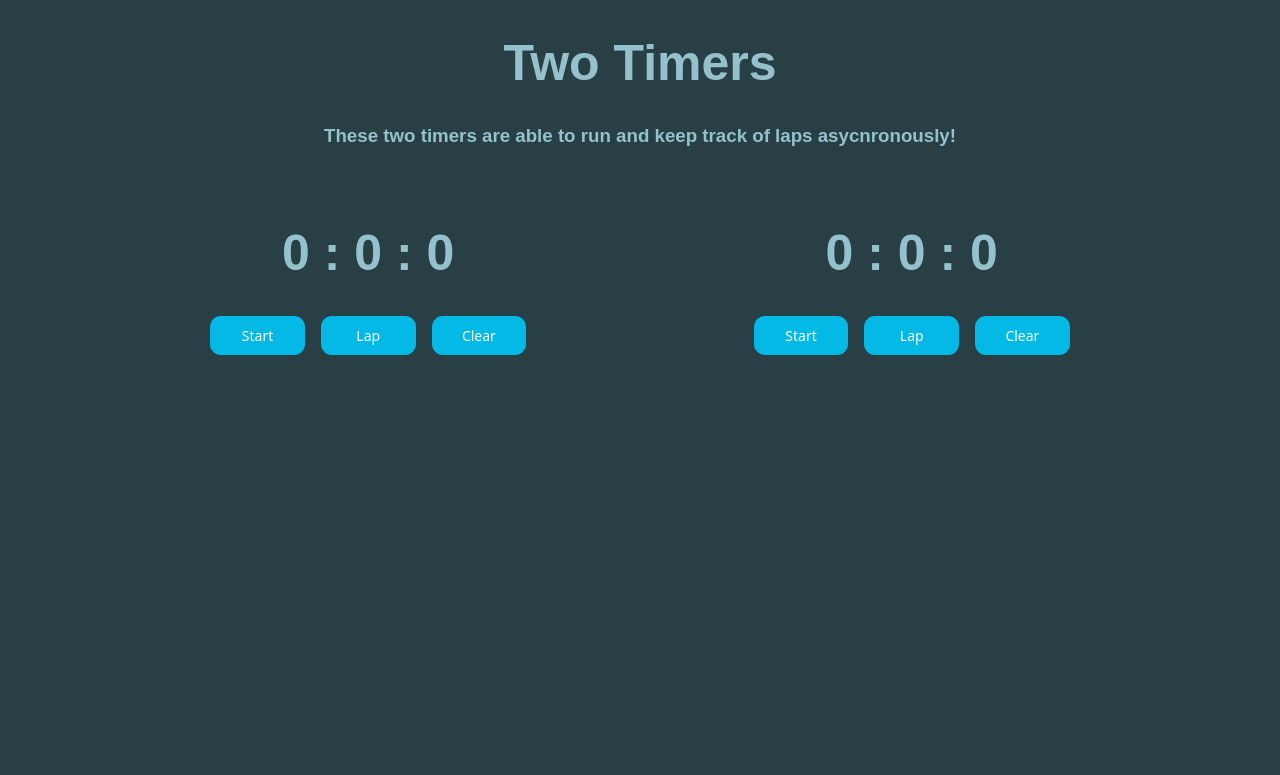
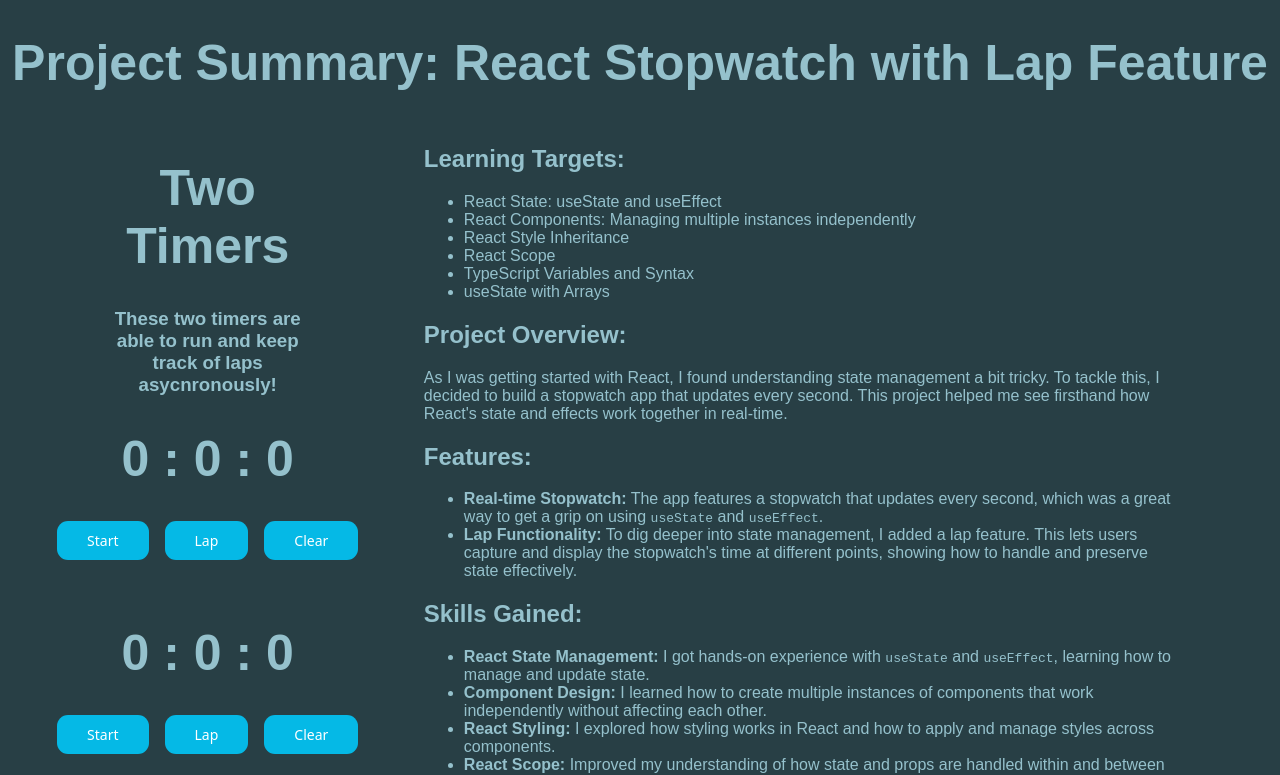
Before and after one commit to refusestoparse/react-timer, a React (Vite) app in the folder react-timer/: page / in a window 1280 px wide. Shown: the top 775 px of the page. Built offline with nearby package versions, Linux system fonts and the light colour scheme.

Commit message:
Added and Styled Write Up and added to README

```diff
--- a/react-timer/src/App.css
+++ b/react-timer/src/App.css
@@ -1,15 +1,16 @@
-ul {
+ul#list {
   display: flex;
   flex-flow: wrap row;
-  max-height: 15vh; /* Limit height to whatever you need */
+  justify-content:space-evenly ;
+  max-height: 10vh;
+  max-width: 100%;
+  overflow: auto;
   gap:1em;
   list-style-type: none;
-
+  font-size: 30px;
 }
 
-.moduleBox{
 
-}
 #time{
   display: flex;
   justify-content: center;
@@ -22,14 +23,3 @@ ul {
   align-items: center;
   gap:1em;
 }
-
-#list{
-  display: flex;
-  justify-content:space-evenly ;
-  overflow-x: hidden;
-  overflow-y: auto;
-  gap:.5em;
-  padding:1%;
-  font-size: 30px;
-
-}
--- a/react-timer/src/App.tsx
+++ b/react-timer/src/App.tsx
@@ -47,6 +47,8 @@ function runTimer(){
   setSeconds(s)
   setMinutes(m)
   setHours(h)
+
+
   pause.hours = h
   pause.minutes = m
   pause.seconds = s
@@ -87,7 +89,7 @@ function off(){
                 <button onClick={updateLapList}>Lap</button>
                 <button onClick={off}>Clear</button>
         </div>
-          <div className="center">
+          <div >
             <ul id="list">
                {laps.map((l) => <li key={l.key}>{l.hours}:{l.minutes}:{l.seconds}</li>)}
              </ul>
--- a/react-timer/src/index.css
+++ b/react-timer/src/index.css
@@ -17,35 +17,38 @@ button{
   background: rgb(5, 185, 230);
   --hover-borderSize: 0px;
 }
-.center{
-  display: flex;
-  justify-content: center;
-  align-items: center;
-}
-.even{
-  display: flex;
-  flex-flow: row;
-  justify-content: space-evenly;
- }
+
  h1{
   font-size: 50px;
+
+ }
+.center{
+ text-align: center;
+}
+
+ .timer{
+width: 100%;
+
  }
 
- .timers{
-  display:flex;
-  justify-content:space-evenly;
+ #page{
+  padding-left:5%;
+  padding-right:5%;
+  display: flex;
+  justify-content: left;
+  gap:5%;
  }
- #one{
-  width:25%;
-  height:25%;
-  min-height: 25%;
-  padding: 2%;
+ #timers{
+  width: 20%;
+  padding-left:2%;
+  padding-right:2%;
+
 
  }
- #two{
-  width:25%;
-  height:25%;
-  min-height: 25%;
-  padding: 2%;
+ #write-up{
+  width: 80%;
+  padding-left:2%;
+  padding-right:2%;
+
 
  }
--- a/react-timer/src/main.tsx
+++ b/react-timer/src/main.tsx
@@ -5,6 +5,10 @@ import './index.css'
 
 createRoot(document.getElementById('root')!).render(
   <StrictMode>
+        <h1 className="center">Project Summary: React Stopwatch with Lap Feature</h1>
+
+    <div id="page">
+      <div id="timers">
         <h1 className="center">
           Two Timers
         </h1>
@@ -12,16 +16,49 @@ createRoot(document.getElementById('root')!).render(
           of laps asycnronously!
         </h3>
 
-  <div className="timers">
-  <div id="one">
+        <div className="timer">
         <App  />
         </div>
 
-    <div id="two">
+        <div className="timer">
         <App  />
         </div>
       </div>
 
+      <div id="write-up" >
+          <h2>Learning Targets:</h2>
+          <ul>
+              <li>React State: useState and useEffect</li>
+              <li>React Components: Managing multiple instances independently</li>
+              <li>React Style Inheritance</li>
+              <li>React Scope</li>
+              <li>TypeScript Variables and Syntax</li>
+              <li>useState with Arrays</li>
+          </ul>
+          <h2>Project Overview:</h2>
+          <p>
+              As I was getting started with React, I found understanding state management a bit tricky. To tackle this, I decided to build a stopwatch app that updates every second. This project helped me see firsthand how React's state and effects work together in real-time.
+          </p>
+          <h2>Features:</h2>
+          <ul>
+              <li><strong>Real-time Stopwatch:</strong> The app features a stopwatch that updates every second, which was a great way to get a grip on using <code>useState</code> and <code>useEffect</code>.</li>
+              <li><strong>Lap Functionality:</strong> To dig deeper into state management, I added a lap feature. This lets users capture and display the stopwatch's time at different points, showing how to handle and preserve state effectively.</li>
+          </ul>
+          <h2>Skills Gained:</h2>
+          <ul>
+              <li><strong>React State Management:</strong> I got hands-on experience with <code>useState</code> and <code>useEffect</code>, learning how to manage and update state.</li>
+              <li><strong>Component Design:</strong> I learned how to create multiple instances of components that work independently without affecting each other.</li>
+              <li><strong>React Styling:</strong> I explored how styling works in React and how to apply and manage styles across components.</li>
+              <li><strong>React Scope:</strong> Improved my understanding of how state and props are handled within and between components.</li>
+              <li><strong>TypeScript Basics:</strong> I got comfortable with TypeScript variables and syntax, and how to manage arrays with <code>useState</code>.</li>
+          </ul>
+          <h2>Conclusion:</h2>
+          <p>
+              Building this stopwatch app was a great learning experience. It helped me understand the core concepts of React, from state management to styling. Plus, I learned a lot about how HTML and CSS fit into React components, which was a bonus.
+          </p>
+
+      </div>
+   </div>
 
   </StrictMode>,
 )
```
Also changed, not shown: 1 other file (tests, documents, lock files or other folders). Lines whose indentation alone changed are shown as unchanged.
